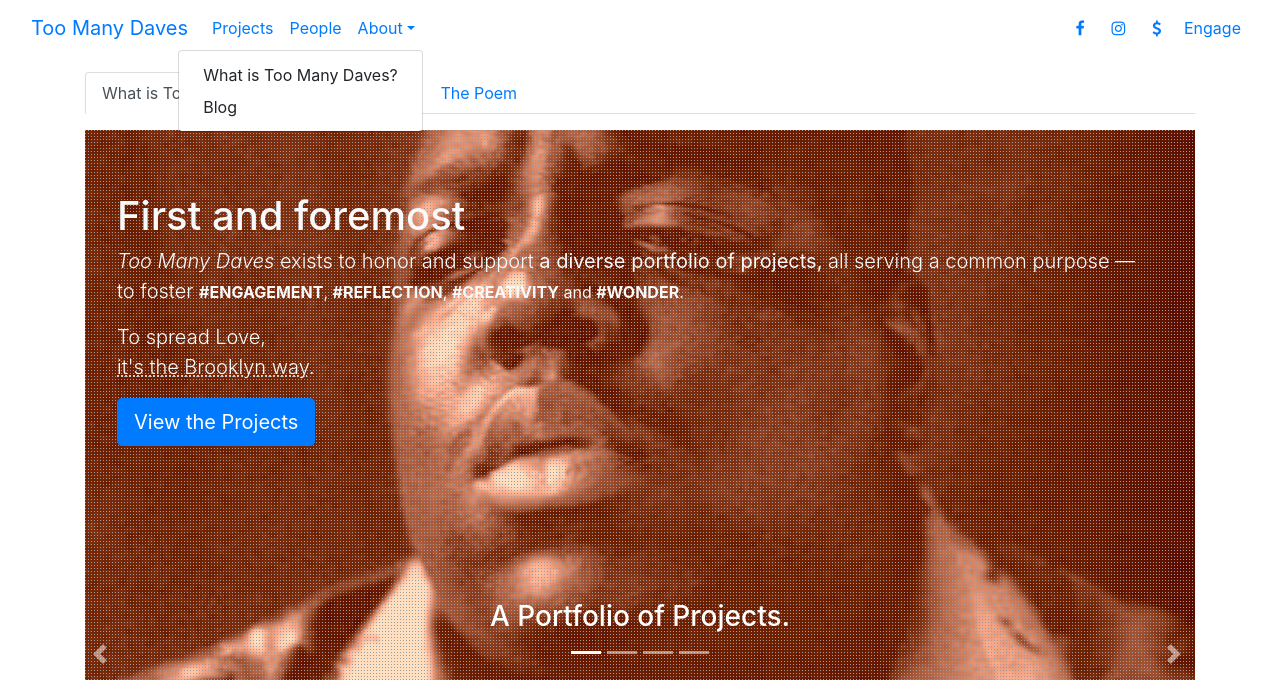
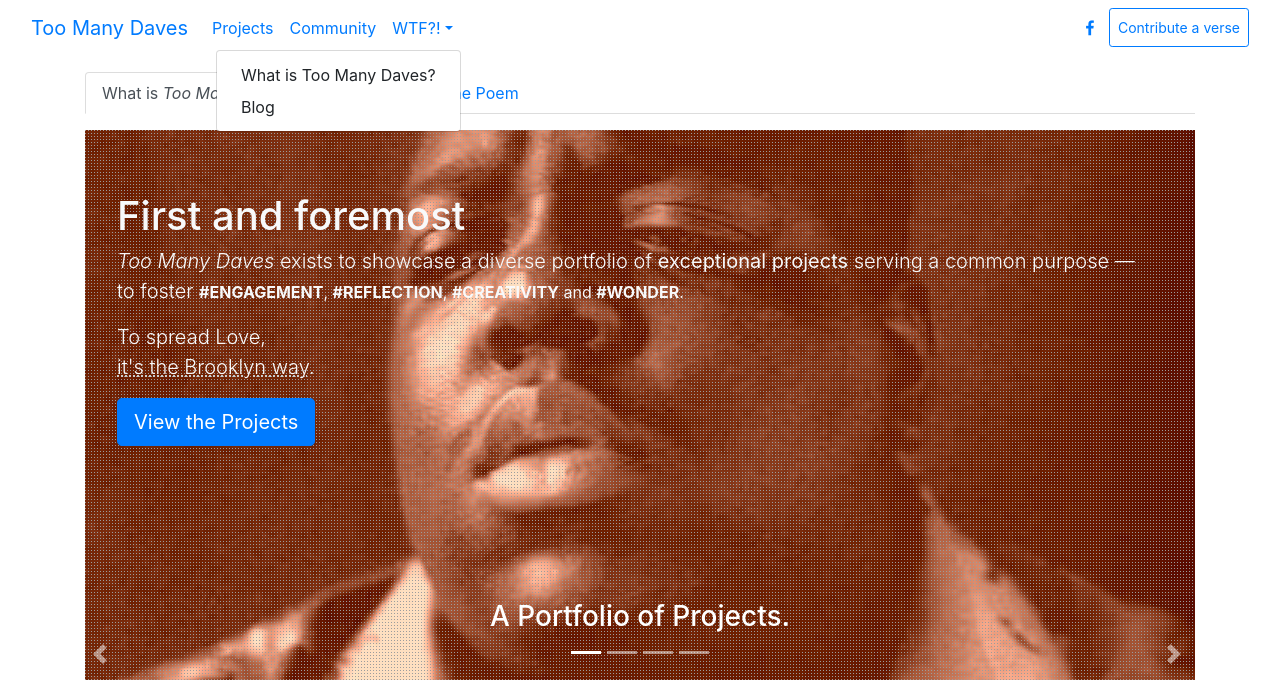
Before and after one commit to toomanydaves/django-proj, a Django app: page /about/ in a window 1280 px wide, after a click on "WTF?!". Shown: the top 684 px of the page. Run offline with Django 3.2, Linux system fonts and the light colour scheme; some libraries are stand-ins or nearby versions.

Commit message:
adds many small changes including people to community https://trello.com/c/Ro8DW7fX

```diff
--- a/django_proj/portfolio/templates/portfolio/project.html
+++ b/django_proj/portfolio/templates/portfolio/project.html
@@ -7,7 +7,10 @@
         <div class="row">
             <div class="col-12">
                 <h2>{{ project }}</h2>
-                <a href="{{ project.url }}">{{ project.url }}</a>
+                <p><a href="{{ project.url }}">{{ project.url }}</a></p>
+                <p class="lead">
+                    {{ project.description }}
+                </p>
             </div>
         </div>
     </div>
--- a/django_proj/portfolio/templates/portfolio/projects.html
+++ b/django_proj/portfolio/templates/portfolio/projects.html
@@ -10,6 +10,9 @@
                     <h4>
                         <a href="/portfolio/projects/{{ project.id }}">{{ project }}</a>
                     </h4>
+                        {% if project.description %}
+                        <h6>{{ project.description }}</h6>
+                        {% endif %}
                     <p>
                         <a
                             href="{{ project.url }}"
--- a/django_proj/portfolio/urls.py
+++ b/django_proj/portfolio/urls.py
@@ -2,6 +2,6 @@ from django.conf.urls import url
 from . import views
 
 urlpatterns = [
-    url(r'^projects/$', views.projects, name='projects'),
+    url(r'^$', views.home, name='portfolio'),
     url(r'^projects/(?P<project_id>[\w-]+)/$', views.project, name='project'),
 ]
--- a/django_proj/toomanydaves/templates/toomanydaves/about.html
+++ b/django_proj/toomanydaves/templates/toomanydaves/about.html
@@ -69,7 +69,13 @@
                             role="tab"
                             aria-controls="philosophy"
                             aria-expanded="true"
-                        >What is Too Many Daves?</a>
+                        >
+                        <span class="d-none d-md-block">What is
+                            <em class="brand">Too Many Daves?</em>
+                        </span>
+                        <span class="d-none d-sm-block d-md-none">Too Many Daves?</span>
+                        <span class="d-block d-sm-none">What it is</span>
+                        </a>
                         <a
                             id="backstory-tab"
                             class="nav-item nav-link"
--- a/django_proj/toomanydaves/templates/toomanydaves/about_backstory.html
+++ b/django_proj/toomanydaves/templates/toomanydaves/about_backstory.html
@@ -19,7 +19,7 @@
                         <br>
                         I'm the prime-mover behind <em class="brand">Too Many Daves</em>.<br>
                         The one who's started things in motion.<br>
-                        In what follows, I've done my best to help bring you
+                        In what follows, I've done my best to bring you
                         up to speed.
                     </p>
                 </div>
@@ -41,7 +41,7 @@
             <div class="col-12 col-lg-8">
                 <section>
                     <p>
-                        <span class="lead">For me <em class="brand">Too Many Daves</em>
+                        <span class="lead"><em class="brand">Too Many Daves</em>
                         has its origins</span>
                         almost twenty years ago and nearly half a world away at <a
                             href="http://www.habibishutch.com/"
@@ -58,7 +58,7 @@
                         <span class="long-dash-before long-dash-after">
                             and the sound of the little ones' laughter
                         </span>
-                        to recognize something special in its words.
+                        to recognize something special in its text.
                         As I've followed along my path,
                         it's stayed with me,
                         providing inspiration along the way.
@@ -173,10 +173,10 @@
                     <h1>Three projects</h1>
                     <h3>One life's work</h3>
                     <p>
-                        At this moment, these experiences
-                        define who I am, they
-                        form the core projects
-                        in the current portfolio and reflect the spirit of <em>Too Many Daves</em>.
+                        These experiences define who I am,
+                        they form the core projects
+                        in the current portfolio and reflect the spirit of
+                        <em>Too Many Daves</em>.
                     </p>
                     <p>
                         And I hasten to say, they are in great company!
@@ -218,15 +218,16 @@
                         >Program or Be Programmed</a>
                     </h3>
                     <p>
-                        <span class="long-dash-after">And just one more point</span>before
-                        I send you off to the projects,
-                        I want to mention that
+                        And just one more point before
+                        you hopefully go off to browse the projects;
+                        I'd like to mention that
                         <em class="brand">Too Many Daves</em>
-                        is intended to be something more, as well.
-                        It exists as a social network
-                        <span class="long-dash-before">
-                        <a href="/portfolio/toomanydaves">as a project itself</a>,
-                        though here it is indeed in its infancy.
+                        is intended to be something else as well:
+                        a social network and a forum,
+                        <span class="long-dash-after">
+                        <a href="/portfolio/toomanydaves"> a project itself</a>,
+                        in support of creativity</span>though
+                        in this respect it is still very much in its infancy.
                     </p>
                     <p>
                         In fact it's literally just crossed that
@@ -235,7 +236,7 @@
                             it's come into the world
                         </span>
                         or as the case may be, the World Wide Web.
-                        What was just a construct, a vision in my mind,
+                        Still, what was just a construct, a vision in my mind,
                         finally has a form to exist on its own,
                         and a way to make itself known.
                     </p>
@@ -244,19 +245,7 @@
                     </p>
                     <p>
                         And should you be as interested in what you see
-                        as I hope you are,
-                        there are really <a
-                            class="tooltip-target"
-                            href="#tooltip-title"
-                            data-toggle="tooltip"
-                            data-placement="left"
-                            data-html="true"
-                            title="<span>{% if not user.is_authenticated %}These begin with,
-                                with joining the network. {% endif %}Contributing to projects,
-                                attending events, and financial contributions are always
-                                appreciated.</span>"
-                        >many straight-forward ways</a> to
-                        contribute a verse.
+                        as I hope you are, please contribute a verse.
                         Even though it's still very much my baby,
                         <em class="brand">Too Many Daves</em>
                         was always meant to exist apart from me,
@@ -268,7 +257,7 @@
                     </p>
                     <p>
                         If you haven't already,
-                        <a href="/join">I sincerely hope you'll join me in this endeavor</a>.
+                        <a href="/engage">I sincerely hope you'll join me in this endeavor</a>.
                     </p>
                 </section>
             </div>
--- a/django_proj/toomanydaves/templates/toomanydaves/about_philosophy_inspiration.html
+++ b/django_proj/toomanydaves/templates/toomanydaves/about_philosophy_inspiration.html
@@ -3,7 +3,7 @@
         <div class="row">
             <div class="col-12">
                 <div class="jumbotron text-light text-right">
-                    <h1>To be inspired</h1>
+                    <h1>Words of wisdom</h1>
                     <blockquote class="blockquote text-right">
                         "Did I ever tell you that Mrs. McCave<br>
                         Had twenty-three sons and she named them all Dave?<br>
@@ -20,7 +20,7 @@
                         <a
                             class="btn btn-primary btn-lg"
                             href="#tab=poem"
-                        >Back to the Roots</a>
+                        >Read the Poem</a>
                     </p>
                 </div>
             </div>
--- a/django_proj/toomanydaves/templates/toomanydaves/about_philosophy_mission.html
+++ b/django_proj/toomanydaves/templates/toomanydaves/about_philosophy_mission.html
@@ -22,7 +22,7 @@
             </div>
             <div class="carousel-caption d-block">
                 <h3>
-                    A Mission from <a
+                    A Mission from a <a
                         class="tooltip-target"
                         href="#tooltip-title"
                         data-toggle="tooltip"
@@ -36,7 +36,7 @@
                         you are here</span>that life exists and identity.<br>
                         That the powerful play goes on,
                         and you may contribute a verse.&quot;</span>"
-                    >the Captain</a>
+                    >Captain</a>
                 </h3>
             </div>
         </div>
--- a/django_proj/toomanydaves/templates/toomanydaves/about_philosophy_platform.html
+++ b/django_proj/toomanydaves/templates/toomanydaves/about_philosophy_platform.html
@@ -8,9 +8,9 @@
                     </h1>
                     <p class="lead">
                         <em>Too Many Daves</em>
-                        exists to honor and support
-                        <b>a diverse portfolio of projects,</b>
-                        <span class="long-dash-after">all serving a common purpose </span>
+                        exists to showcase a diverse portfolio of
+                        <b>exceptional projects</b>
+                        <span class="long-dash-after">serving a common purpose </span>
                         <br>
                         to foster
                         <small>
--- a/django_proj/toomanydaves/templates/toomanydaves/base.html
+++ b/django_proj/toomanydaves/templates/toomanydaves/base.html
@@ -72,6 +72,22 @@
             .text-light .tooltip-target {
                 text-decoration-color: #ccc;
             }
+            .navbar-toggler {
+                color: #007bff;
+                cursor: pointer;
+                padding: 0;
+                line-height: inherit;
+            }
+            .navbar-toggler:hover {
+                color: #0056b3;
+            }
+            .navbar-nav .nav-link {
+                padding-right: .5rem;
+                padding-left: .5rem;
+            }
+            .navbar-collapse.show .dropdown-menu {
+                margin-bottom: 1rem;
+            }
         </style>
         {% block style %}{% endblock %}
         <script
@@ -110,14 +126,14 @@
                         <li class="nav-item">
                             <a
                                 class="nav-link"
-                                href="/portfolio/projects"
+                                href="/portfolio"
                             >Projects</a>
                         </li>
                         <li class="nav-item">
                             <a
                                 class="nav-link"
                                 href="/people"
-                            >People</a>
+                            >Community</a>
                         </li>
                         <li class="nav-item dropdown text-nowrap">
                             <a
@@ -127,7 +143,7 @@
                                 role="button"
                                 aria-haspopup="true"
                                 aria-expanded="false"
-                            >About</a>
+                            >WTF?!</a>
                             <div class="dropdown-menu dropdown-menu-right">
                                 <a class="dropdown-item" href="/about">
                                     What is Too Many Daves?
@@ -141,23 +157,18 @@
                     <li class="nav-item">
                         <a
                             class="nav-link"
-                            href="http://facebook.com/bucky.mcfate"
+                            href="http://facebook.com/toomanydaves.net"
                             target="_blank"
                         ><i class="icon-facebook"></i></a>
                     </li>
-                    <li class="nav-item">
-                        <a
-                            class="nav-link"
-                            href="http://instagram.com/toomanydaves"
-                            target="_blank"
-                        ><i class="icon-instagram"></i></a>
-                    </li>
+                    <!--
                     <li class="nav-item">
                         <a
                             class="nav-link"
                             href="/engage#tab=donations"
                         ><i class="icon-donation"></i></a>
                     </li>
+                    -->
                     {% if request.user.is_authenticated %}
                     <li class="nav-item dropdown text-nowrap">
                         <a
@@ -179,9 +190,13 @@
                     {% else %}
                     <li class="nav-item">
                         <a
-                            class="nav-link"
+                            class="nav-link btn btn-sm btn-outline-primary"
+                            role="button"
                             href="/engage"
-                        >Engage</a>
+                        >
+                            <span class="d-block d-md-none">Join</span>
+                            <span class="d-none d-md-block">Contribute a verse</span>
+                        </a>
                     </li>
                     {% endif %}
                 </ul>
--- a/django_proj/toomanydaves/templates/toomanydaves/engage_project-work.html
+++ b/django_proj/toomanydaves/templates/toomanydaves/engage_project-work.html
@@ -11,7 +11,7 @@
                     You want to contribute to an individual project?
                 </h4>
                 <p class="lead">
-                    Fantastic! Projects are always looking for help.
+                    Terrific! Projects are always looking for help.
                 </p>
                 <div class="text-serif">
                     <p>
--- a/django_proj/toomanydaves/urls.py
+++ b/django_proj/toomanydaves/urls.py
@@ -20,7 +20,7 @@ from django.contrib import admin
 from django.contrib.auth import views as contrib_auth_views
 
 urlpatterns = [
-    url(r'^$', views.index, name='index'),
+    url(r'^$', views.home, name='home'),
     url(r'^about/$', views.about, name='about'),
     url(r'^people/$', toomanydaves_auth_views.people, name="people"),
     url(r'^people/(?P<user_id>[\w-]+)/$', toomanydaves_auth_views.person, name="person"),
--- a/django_proj/toomanydaves/views.py
+++ b/django_proj/toomanydaves/views.py
@@ -1,8 +1,8 @@
 from django.contrib.auth import logout
 from django.shortcuts import render
 
-def index(request):
-    return render(request, 'toomanydaves/index.html')
+def home(request):
+    return render(request, 'toomanydaves/home.html')
 
 def about(request):
     return render(request, 'toomanydaves/about.html')
@@ -11,7 +11,7 @@ def logout_user(request):
     logout(request)
 
     #Redirect to a success page
-    return render(request, 'toomanydaves/index.html')
+    return render(request, 'toomanydaves/home.html')
 
 def engage(request):
     # TODO Like login
```
Also changed, not shown: django_proj/portfolio/views.py (+4 -4 lines), django_proj/toomanydaves/templates/toomanydaves/engage.html (+11 -11 lines), django_proj/toomanydaves/templates/toomanydaves/engage_donations.html (+8 -9 lines), django_proj/toomanydaves/templates/toomanydaves/engage_join.html (+22 -14 lines), django_proj/toomanydaves/templates/toomanydaves/home.html (renamed from django_proj/toomanydaves/templates/toomanydaves/index.html).
